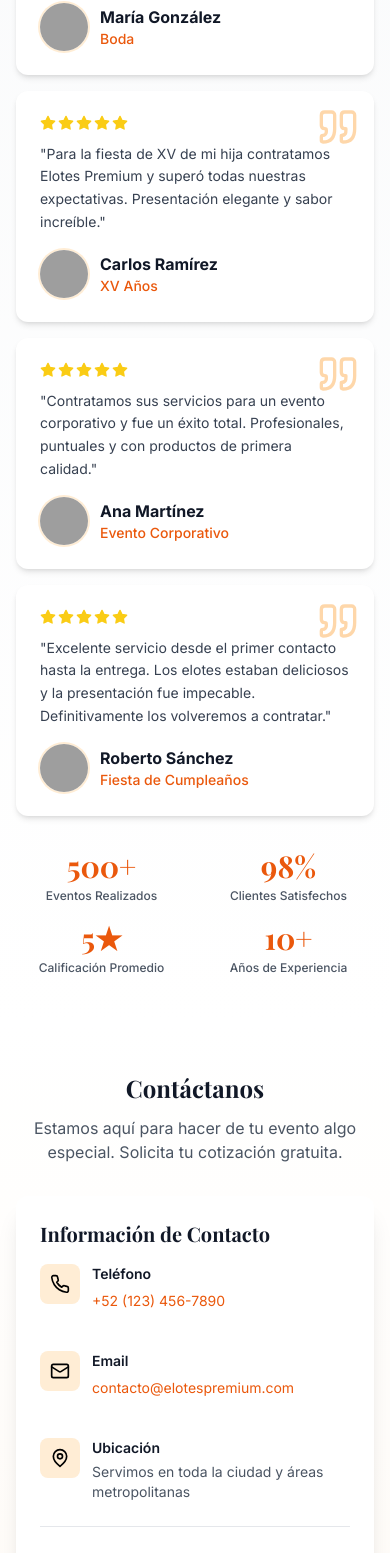
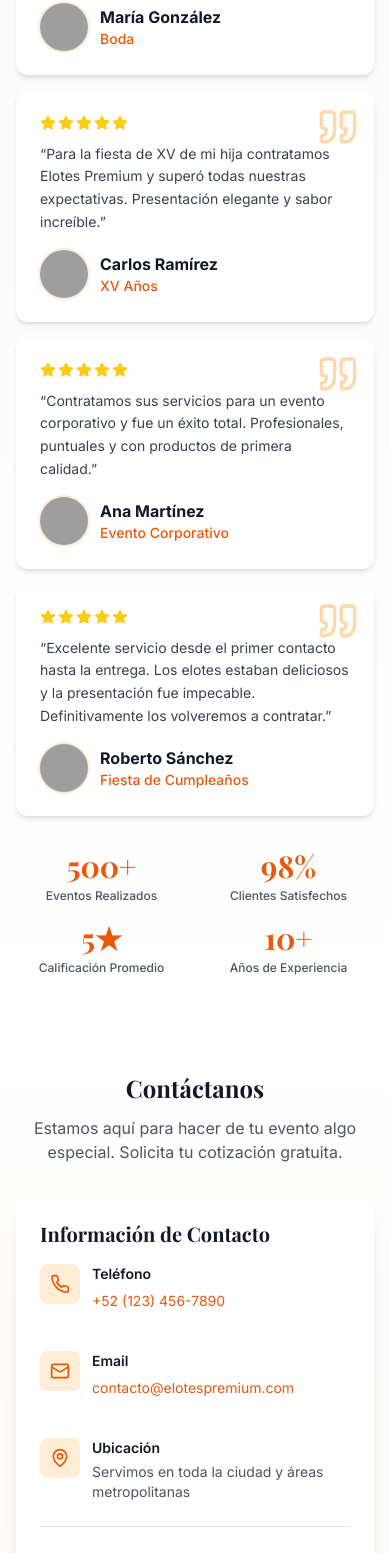
Before and after one commit to andreardev/landingandrea, a Next.js app: page /disenos/elotes-1 in a window 390 px wide. Shown: the part 3898-5451 px from the top of the page. Built offline with nearby package versions, Linux system fonts and the light colour scheme; grey boxes are pictures that could not be loaded; a web font is replaced by a local one.

Commit message:
fix: Corregir errores de ESLint que bloquean el build

```diff
--- a/components/Testimonios.tsx
+++ b/components/Testimonios.tsx
@@ -72,7 +72,7 @@ export default function Testimonios() {
 
               {/* Testimonial Text */}
               <p className="text-gray-700 mb-6 leading-relaxed text-lg relative z-10">
-                "{testimonio.texto}"
+                &ldquo;{testimonio.texto}&rdquo;
               </p>
 
               {/* Author */}
--- a/components/elotes-1/Contacto.tsx
+++ b/components/elotes-1/Contacto.tsx
@@ -64,7 +64,7 @@ export default function Contacto() {
               <div className="space-y-4 sm:space-y-6">
                 <div className="flex items-start gap-3 sm:gap-4">
                   <div className="bg-primary-100 p-2.5 sm:p-3 rounded-lg flex-shrink-0">
-                    <Phone className="text-primary-600" size={20} className="sm:w-6 sm:h-6" />
+                    <Phone className="text-primary-600 sm:w-6 sm:h-6" size={20} />
                   </div>
                   <div>
                     <h4 className="font-semibold text-gray-900 mb-1 text-sm sm:text-base">Teléfono</h4>
@@ -76,7 +76,7 @@ export default function Contacto() {
 
                 <div className="flex items-start gap-3 sm:gap-4">
                   <div className="bg-primary-100 p-2.5 sm:p-3 rounded-lg flex-shrink-0">
-                    <Mail className="text-primary-600" size={20} className="sm:w-6 sm:h-6" />
+                    <Mail className="text-primary-600 sm:w-6 sm:h-6" size={20} />
                   </div>
                   <div>
                     <h4 className="font-semibold text-gray-900 mb-1 text-sm sm:text-base">Email</h4>
@@ -88,7 +88,7 @@ export default function Contacto() {
 
                 <div className="flex items-start gap-3 sm:gap-4">
                   <div className="bg-primary-100 p-2.5 sm:p-3 rounded-lg flex-shrink-0">
-                    <MapPin className="text-primary-600" size={20} className="sm:w-6 sm:h-6" />
+                    <MapPin className="text-primary-600 sm:w-6 sm:h-6" size={20} />
                   </div>
                   <div>
                     <h4 className="font-semibold text-gray-900 mb-1 text-sm sm:text-base">Ubicación</h4>
--- a/components/elotes-1/Testimonios.tsx
+++ b/components/elotes-1/Testimonios.tsx
@@ -72,7 +72,7 @@ export default function Testimonios() {
 
               {/* Testimonial Text */}
               <p className="text-sm sm:text-base lg:text-lg text-gray-700 mb-4 sm:mb-6 leading-relaxed relative z-10">
-                "{testimonio.texto}"
+                &ldquo;{testimonio.texto}&rdquo;
               </p>
 
               {/* Author */}
--- a/components/elotes-2/Testimonios.tsx
+++ b/components/elotes-2/Testimonios.tsx
@@ -27,7 +27,7 @@ export default function Testimonios() {
           {testimonios.map((testimonio, index) => (
             <div key={index} className="bg-white p-8 border-l-4 border-gray-900">
               <p className="text-gray-700 mb-6 text-lg leading-relaxed">
-                "{testimonio.texto}"
+                &ldquo;{testimonio.texto}&rdquo;
               </p>
               <div>
                 <h4 className="font-bold text-gray-900">{testimonio.nombre}</h4>
--- a/components/elotes-3/Testimonios.tsx
+++ b/components/elotes-3/Testimonios.tsx
@@ -28,7 +28,7 @@ export default function Testimonios() {
             <div key={index} className="bg-white rounded-3xl p-8 shadow-2xl border-4 border-pink-400">
               <div className="text-4xl mb-4">⭐⭐⭐⭐⭐</div>
               <p className="text-gray-800 mb-6 text-lg font-bold leading-relaxed">
-                "{testimonio.texto}"
+                &ldquo;{testimonio.texto}&rdquo;
               </p>
               <div>
                 <h4 className="font-black text-gray-900 text-xl">{testimonio.nombre}</h4>
--- a/components/elotes-4/Testimonios.tsx
+++ b/components/elotes-4/Testimonios.tsx
@@ -35,7 +35,7 @@ export default function Testimonios() {
                 ))}
               </div>
               <p className="text-gray-300 mb-6 text-lg leading-relaxed font-light">
-                "{testimonio.texto}"
+                &ldquo;{testimonio.texto}&rdquo;
               </p>
               <div>
                 <h4 className="font-bold text-white text-xl mb-1">{testimonio.nombre}</h4>
```
